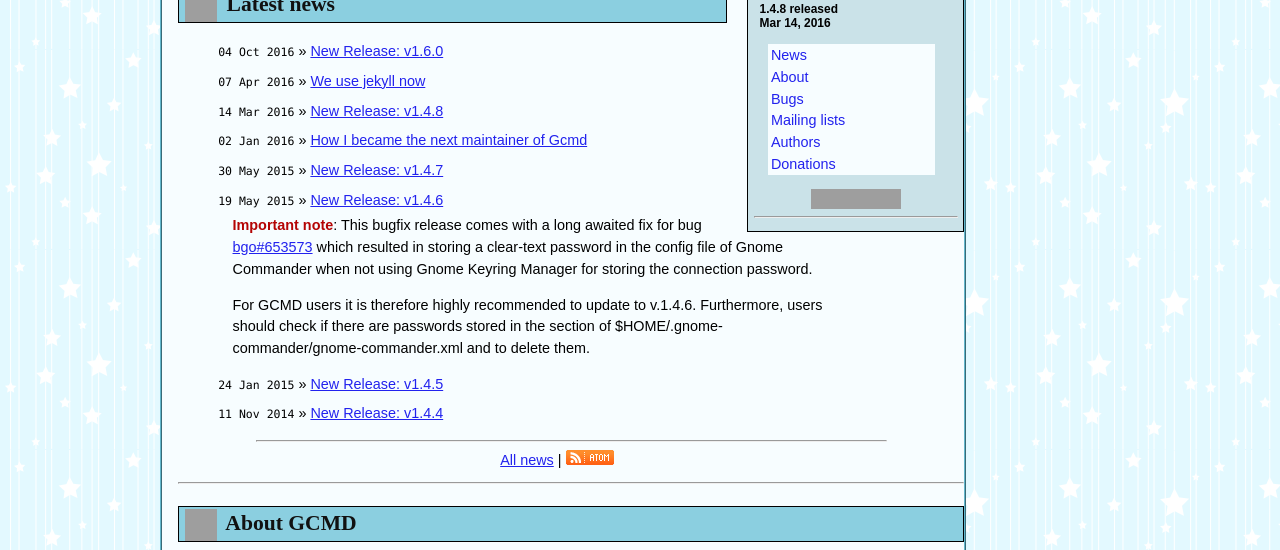
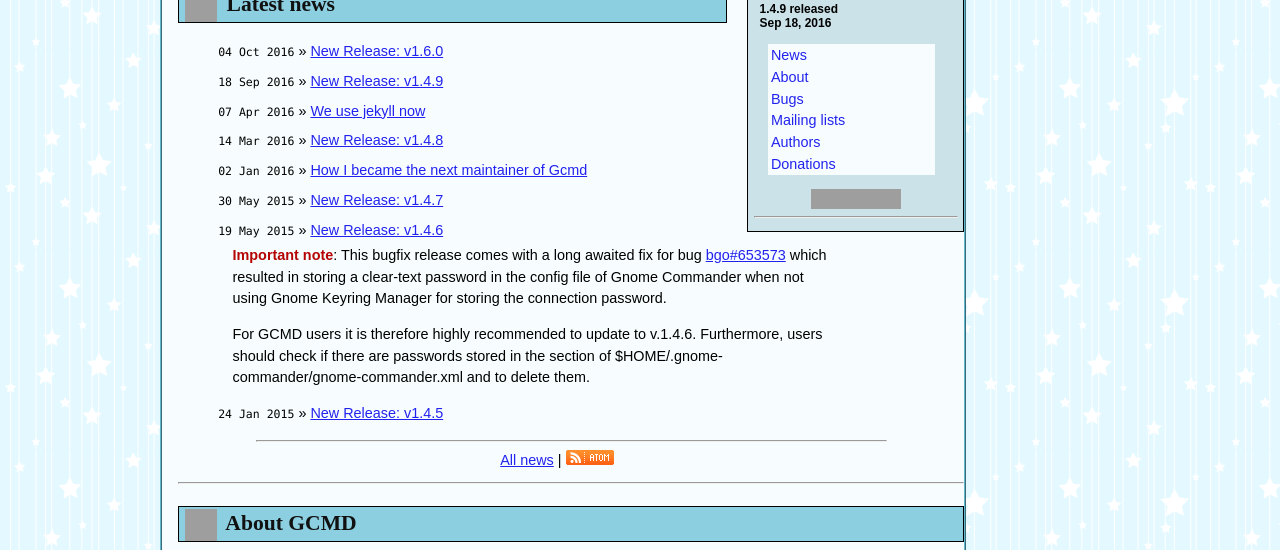
Before and after one commit to gcmd/gcmd.github.io, a Jekyll site: the page built from index.html, in a window 1280 px wide and 900 px high, cut to the strip 350-900 px from the top of the window. Built offline with Jekyll 4.4.1, drawn with Linux system fonts in a browser that asks for light colours; a script that is not in the unit is left out; comment, search, counter and statistics services are not loaded; grey boxes are pictures that could not be loaded.

Commit message:
Release of gcmd v1.4.9

```diff
--- a/download.html
+++ b/download.html
@@ -44,9 +44,9 @@
 <div class="info">
 <ul>
 <li>
-<a href="https://download.gnome.org/sources/gnome-commander/1.4/gnome-commander-1.4.8.tar.xz">gnome-commander-1.4.8.tar.xz</a>
+<a href="https://download.gnome.org/sources/gnome-commander/1.4/gnome-commander-1.4.9.tar.xz">gnome-commander-1.4.9.tar.xz</a>
 (6.1 MB)</li>
-<li><a href="https://download.gnome.org/sources/gnome-commander/1.4/gnome-commander-1.4.8.changes">View the version changelog</a></li>
+<li><a href="https://download.gnome.org/sources/gnome-commander/1.4/gnome-commander-1.4.9.changes">View the version changelog</a></li>
 </ul>
 </div>
 
--- a/index.html
+++ b/index.html
@@ -5,8 +5,8 @@
 
 <h2><img class="info" src="img/icons/status/dialog-information.png" height="32" width="32" alt="Info"> Information<a name="information" id="information"></a></h2>
 <div id="infor"><a href="ss/MainWin-Classic.png" title="Click for full size screen shot of GCMD main window" class="shot"><img src="ss/shot.png" width="204" height="137" alt=""></a>
-<h5>1.4.8 released<br>
-Mar 14, 2016</h5>
+<h5>1.4.9 released<br>
+Sep 18, 2016</h5>
 <ul>
 <li><a href="#news" title="News about GCMD">News</a></li>
 <li><a href="#about" title="A little more about GCMD">About</a></li>
```
Also changed, not shown: _posts/2016-09-18-Release-v1-4-9.md (added, +28 -0 lines).
